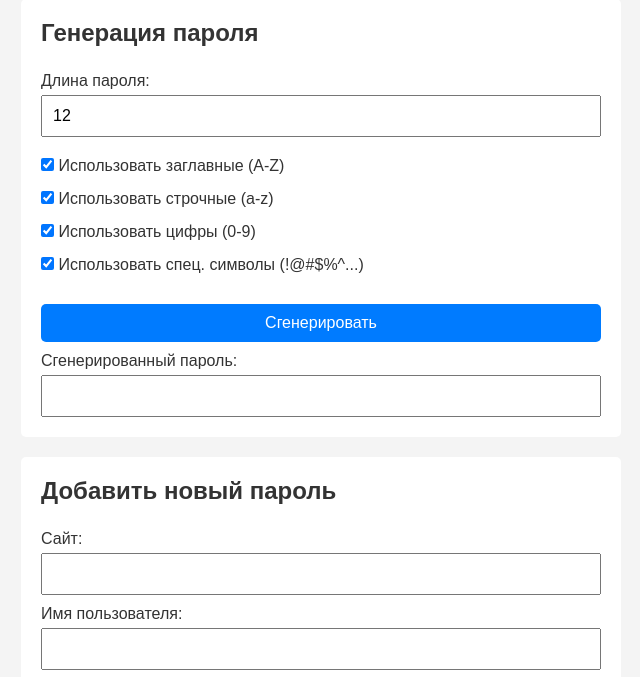
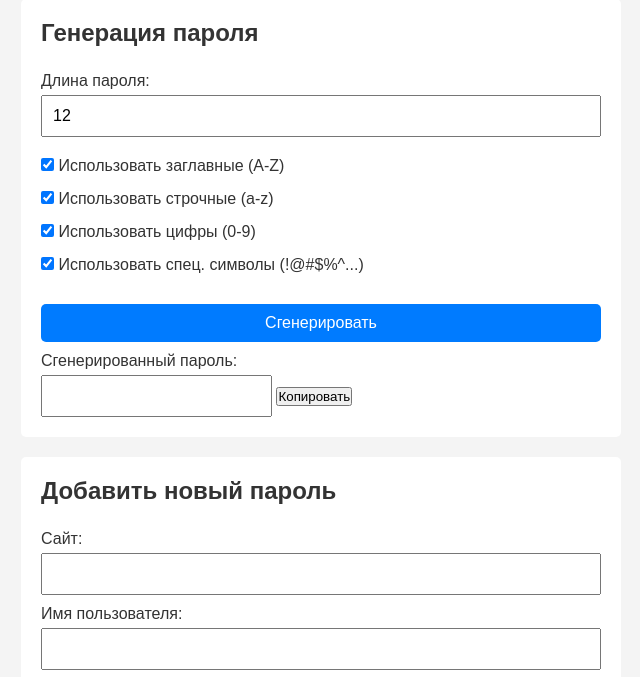
Before and after one commit to SHILIcreators/SHILIpasswordgenerator, a plain HTML site: page index.html in a window 1280 px wide. Shown: the part 78-755 px from the top of the page, without its empty margins (319-959 px from the left). Drawn offline with Linux system fonts and the light colour scheme.

Commit message:
Update index.html

```diff
--- a/index.html
+++ b/index.html
@@ -10,15 +10,12 @@
   <header>
     <h1>Безопасный менеджер паролей</h1>
   </header>
-
   <main>
-
     <section class="generator-section">
       <h2>Генерация пароля</h2>
       <form id="generatorForm">
         <label for="length">Длина пароля:</label>
         <input type="number" id="length" name="length" min="4" max="128" value="12" />
-
         <div class="checkbox-group">
           <label>
             <input type="checkbox" id="useUppercase" checked />
@@ -37,32 +34,26 @@
             Использовать спец. символы (!@#$%^...)
           </label>
         </div>
-
         <button type="button" id="generateBtn" class="generate-btn">Сгенерировать</button>
-
         <label for="generatedPassword">Сгенерированный пароль:</label>
-        <input type="text" id="generatedPassword" name="generatedPassword" readonly />
+        <div class="generated-password-container">
+          <input type="text" id="generatedPassword" name="generatedPassword" readonly />
+          <button type="button" id="copyPasswordBtn" class="copy-btn">Копировать</button>
+        </div>
       </form>
     </section>
-
-
     <section class="add-password-section">
       <h2>Добавить новый пароль</h2>
       <form id="passwordForm">
         <label for="website">Сайт:</label>
         <input type="text" id="website" name="website" required />
-
         <label for="username">Имя пользователя:</label>
         <input type="text" id="username" name="username" required />
-
         <label for="password">Пароль:</label>
         <input type="password" id="password" name="password" required />
-
         <button type="submit" class="save-btn">Сохранить</button>
       </form>
     </section>
-
-
     <section class="password-list-section">
       <h2>Сохранённые пароли</h2>
       <table id="passwordTable">
@@ -74,17 +65,13 @@
             <th>Действие</th>
           </tr>
         </thead>
-        <tbody id="passwordTableBody">
-
-        </tbody>
+        <tbody id="passwordTableBody"></tbody>
       </table>
     </section>
   </main>
-
   <footer>
     <p></p>
   </footer>
-
   <script src="script.js"></script>
 </body>
 </html>
```
